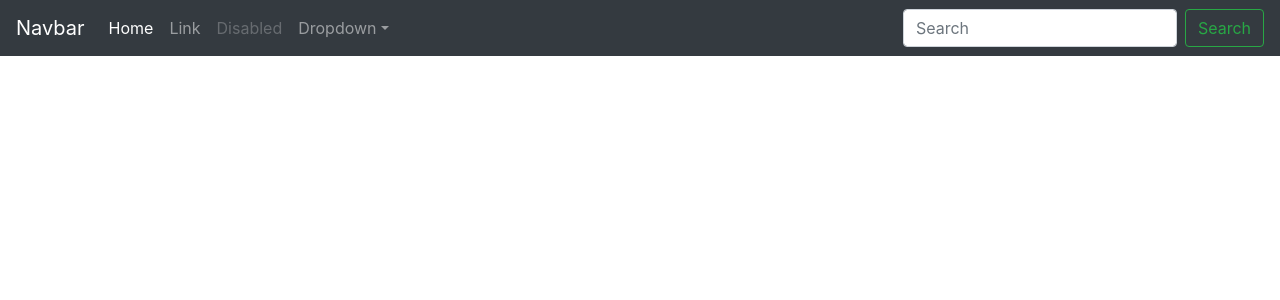
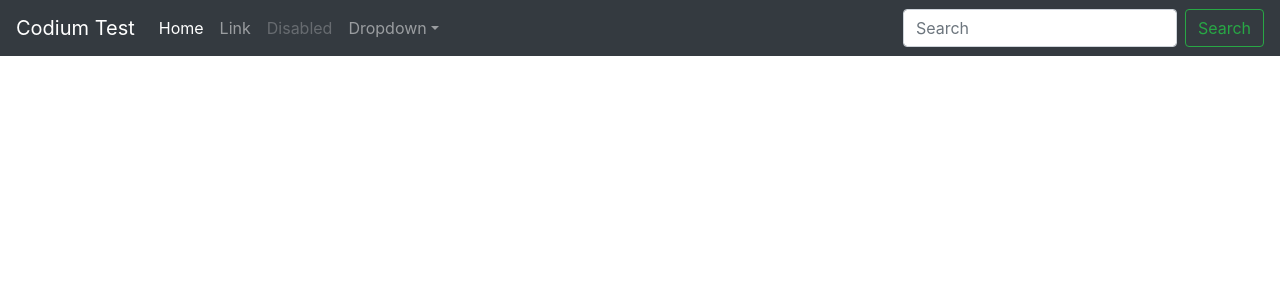
Before and after one commit to Adisorn-yim/Codium-answer, an Angular app: page / in a window 1280 px wide. Shown: the top 300 px of the page. Built offline with nearby package versions, Linux system fonts and the light colour scheme.

Commit message:
Creat a form

```diff
--- a/src/app/app.component.html
+++ b/src/app/app.component.html
@@ -1,33 +1 @@
-<body>
-  <nav class="navbar navbar-expand-md navbar-dark fixed-top bg-dark">
-<a class="navbar-brand" href="#">Navbar</a>
-<button class="navbar-toggler" type="button" data-toggle="collapse" data-target="#navbarsExampleDefault" aria-controls="navbarsExampleDefault" aria-expanded="false" aria-label="Toggle navigation">
-  <span class="navbar-toggler-icon"></span>
-</button>
-
-<div class="collapse navbar-collapse" id="navbarsExampleDefault">
-  <ul class="navbar-nav mr-auto">
-    <li class="nav-item active">
-      <a class="nav-link" href="#">Home <span class="sr-only">(current)</span></a>
-    </li>
-    <li class="nav-item">
-      <a class="nav-link" href="#">Link</a>
-    </li>
-    <li class="nav-item">
-      <a class="nav-link disabled" href="#">Disabled</a>
-    </li>
-    <li class="nav-item dropdown">
-      <a class="nav-link dropdown-toggle" href="#" id="dropdown01" data-toggle="dropdown" aria-haspopup="true" aria-expanded="false">Dropdown</a>
-      <div class="dropdown-menu" aria-labelledby="dropdown01">
-        <a class="dropdown-item" href="#">Action</a>
-        <a class="dropdown-item" href="#">Another action</a>
-        <a class="dropdown-item" href="#">Something else here</a>
-      </div>
-    </li>
-  </ul>
-  <form class="form-inline my-2 my-lg-0">
-    <input class="form-control mr-sm-2" type="text" placeholder="Search" aria-label="Search">
-    <button class="btn btn-outline-success my-2 my-sm-0" type="submit">Search</button>
-  </form>
-</div>
-</nav>
+<app-header></app-header>
```
